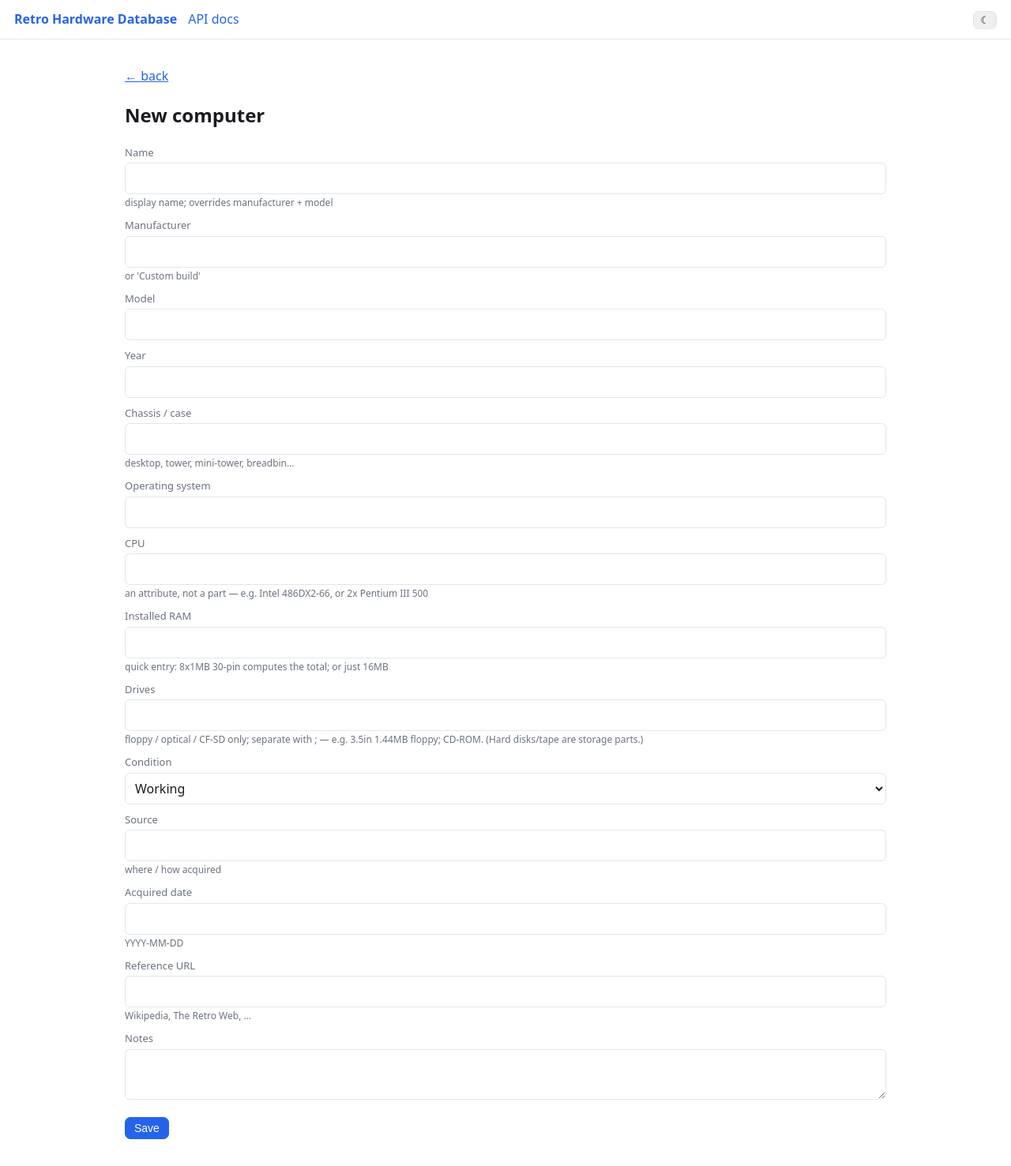
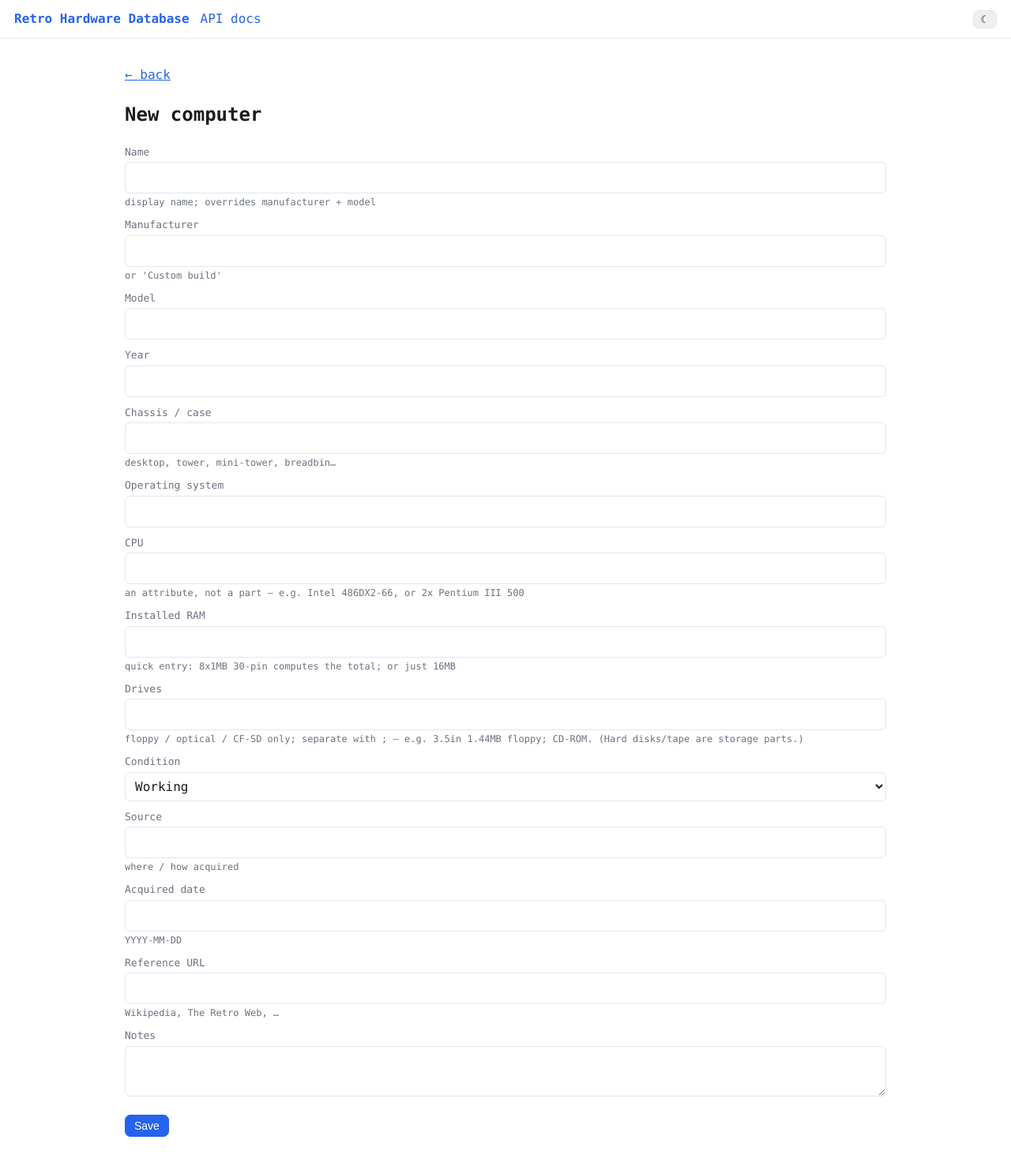
Before and after one commit to hmerrett/retro-hardware-db-2, a FastAPI app: page /computers/new in a window 1280 px wide. Shown: the whole page at 79% size. After the commit the page ends 1440 px from the top, so only its background shows below. Run offline with FastAPI, Linux system fonts and the light colour scheme; parts of the project's set-up code (start-up, migrations or seed data) failed here and were passed over.

Commit message:
Use the monospace display font and show the item description
Switch the body font to the monospace stack the previous site used, and render
the stored summary/description on computer and part pages (it was saved but
never shown).

```diff
--- a/api/app/templates/base.html
+++ b/api/app/templates/base.html
@@ -23,7 +23,7 @@
     --btn: #ffffff16; --btn-hover: #ffffff2a; --chip: #ffffff16;
   }
   * { box-sizing: border-box; }
-  body { font-family: system-ui, sans-serif; margin: 0; line-height: 1.5; background: var(--bg); color: var(--fg); }
+  body { font-family: ui-monospace, SFMono-Regular, Menlo, Consolas, monospace; margin: 0; line-height: 1.5; background: var(--bg); color: var(--fg); }
   header { padding: 12px 18px; border-bottom: 1px solid var(--line); display: flex; gap: 14px; align-items: baseline; }
   header a { text-decoration: none; }
   header .brand { font-weight: 600; }
@@ -60,6 +60,7 @@
   #lightbox .lb-nav { top: 50%; transform: translateY(-50%); font-size: 38px; padding: 6px 16px; }
   #lightbox .lb-prev { left: 3vw; } #lightbox .lb-next { right: 3vw; }
   #lightbox .lb-close { top: 3vh; right: 3vw; font-size: 30px; padding: 2px 12px; }
+  .summary { max-width: 780px; margin: 14px 0; }
   .section { margin-top: 24px; }
   .flex { display: flex; align-items: baseline; gap: 12px; }
   .grid { display: grid; grid-template-columns: repeat(auto-fill, minmax(200px, 1fr)); gap: 14px; margin-top: 14px; }
--- a/api/app/templates/computer.html
+++ b/api/app/templates/computer.html
@@ -28,6 +28,8 @@
   storage and expansion cards by category.
 </div>
 {% endif %}
+
+{% if c.summary %}<p class="summary">{{ c.summary }}</p>{% endif %}
 
 <div style="display:flex;gap:20px;flex-wrap:wrap">
   <table style="flex:1;min-width:280px">
--- a/api/app/templates/part.html
+++ b/api/app/templates/part.html
@@ -22,6 +22,8 @@
   {% endif %}
 </div>
 {% endif %}
+
+{% if p.summary %}<p class="summary">{{ p.summary }}</p>{% endif %}
 
 <div style="display:flex;gap:20px;flex-wrap:wrap">
   <table style="flex:1;min-width:280px">
```
